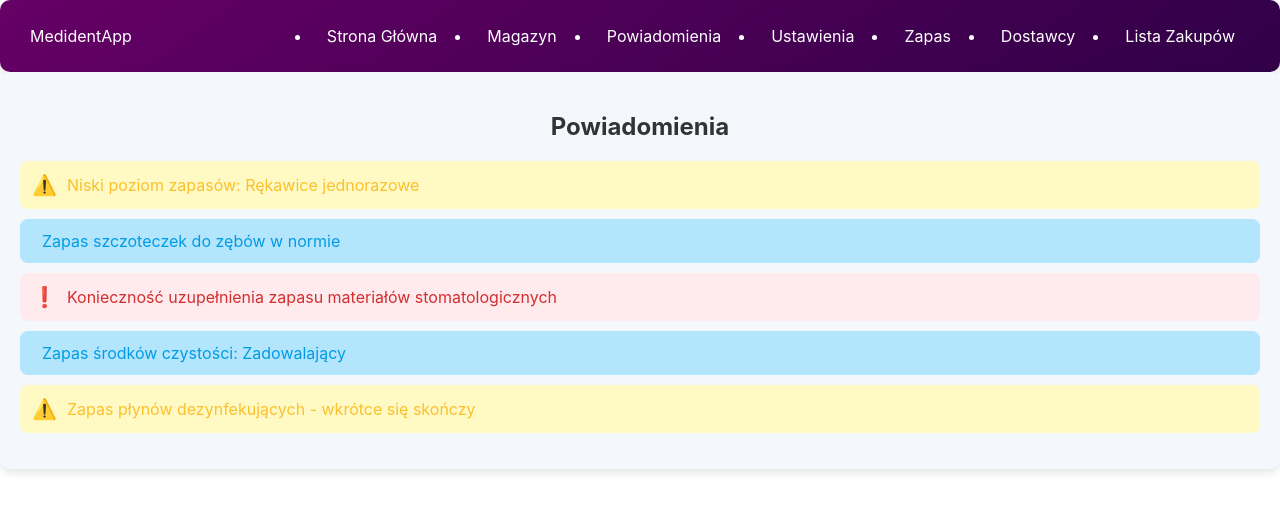
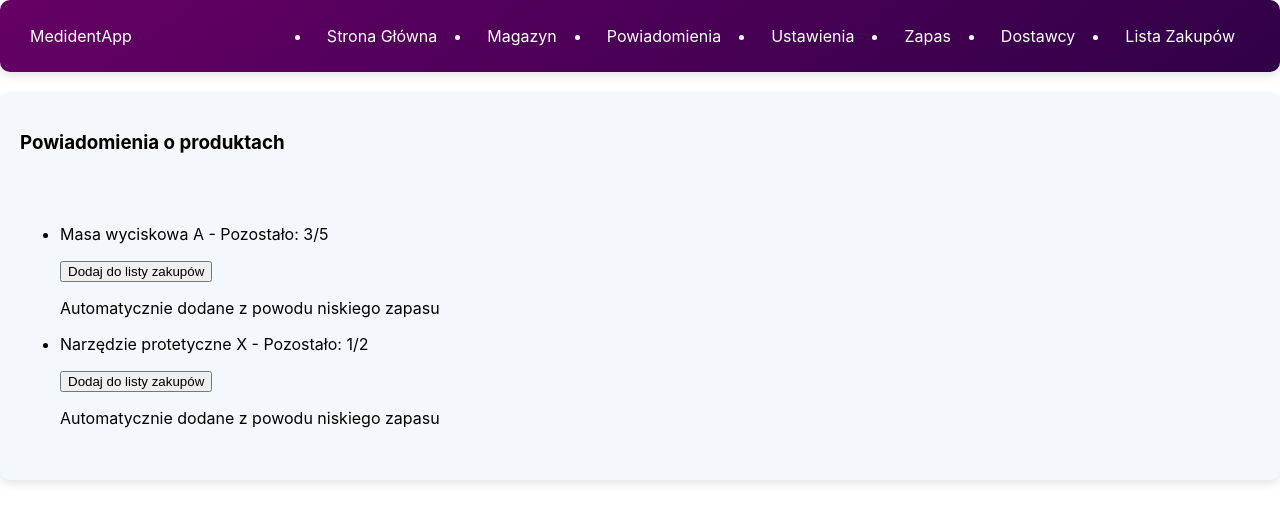
Before and after one commit to ewelinajawor/medident-app, a React (Create React App) app: page /notifications in a window 1280 px wide. Shown: the top 522 px of the page. Built offline with nearby package versions, Linux system fonts and the light colour scheme.

Commit message:
Poprawki w aplikacji

```diff
--- a/src/components/Dashboard.css
+++ b/src/components/Dashboard.css
@@ -29,10 +29,10 @@
 /* Kafelki */
 .tiles {
   display: flex;
-  justify-content: space-between; /* Rozmieszczenie kafelków równomiernie */
+  justify-content: space-between;
   gap: 20px;
   margin-top: 30px;
-  flex-wrap: nowrap; /* Zapewnia, że kafelki nie będą się zawijały */
+  flex-wrap: nowrap; /* Kafelki nie będą się zawijały */
 }
 
 /* Styl dla pojedynczego kafelka */
@@ -41,7 +41,7 @@
   border: 1px solid #ddd;
   border-radius: 10px;
   padding: 20px;
-  width: 23%; /* Zmniejszamy szerokość, by zmieściły się w jednym rzędzie */
+  width: 23%; /* Szerokość kafelków */
   box-shadow: 0 4px 8px rgba(0, 0, 0, 0.1);
   text-align: center;
   transition: transform 0.3s ease, box-shadow 0.3s ease;
@@ -50,7 +50,7 @@
   display: flex;
   flex-direction: column;
   justify-content: space-between;
-  color: #fff; /* Jasny kolor tekstu */
+  color: #fff;
 }
 
 /* Animacja załadowania kafelków */
@@ -73,33 +73,23 @@
 
 /* Kolory kafelków z gradientem */
 .tile-ok {
-  background: linear-gradient(145deg, #660066, #220b4e);
-  color: white;
+  background: linear-gradient(145deg, #660066, #220b4e); /* Odcienie fioletu */
 }
 
 .tile-warning {
-  background: linear-gradient(145deg, #66004d, #220066);
-  color: white;
+  background: linear-gradient(145deg, #66004d, #220066); /* Fioletowo-czerwony */
 }
 
 .tile-critical {
-  background: linear-gradient(145deg, #4b0082, #66004d);
-  color: white;
+  background: linear-gradient(145deg, #4b0082, #66004d); /* Ciemny fiolet */
 }
 
 .tile-upcoming-expenses {
-  background: linear-gradient(145deg, #004747, #220066);
-  color: white;
+  background: linear-gradient(145deg, #004747, #220066); /* Fioletowo-niebieski */
 }
 
 .tile-offers {
-  background: linear-gradient(145deg, #4fd1c5, #220066);
-  color: white;
-}
-
-/* Styl dla nagłówków w kafelkach */
-.tile h3 {
-  color: #fff; /* Kolor białego tekstu dla nagłówka */
+  background: linear-gradient(145deg, #4fd1c5, #220066); /* Zielony do fioletowego */
 }
 
 /* Przyciski pod kafelkami */
@@ -133,3 +123,46 @@
 .dashboard-container button:focus {
   outline: none;
 }
+
+/* Powiadomienia */
+.notifications-container {
+  background-color: #f4f7fb;
+  border-radius: 10px;
+  box-shadow: 0 4px 8px rgba(0, 0, 0, 0.1);
+  padding: 20px;
+  margin-top: 20px;
+  display: flex;
+  flex-direction: column;
+  gap: 20px;
+  animation: fadeIn 1s ease-in-out;
+}
+
+.notification {
+  display: flex;
+  justify-content: space-between;
+  align-items: center;
+  background: linear-gradient(145deg, #660066, #220b4e); /* Dopasowanie koloru do aplikacji */
+  color: white;
+  padding: 10px 20px;
+  border-radius: 10px;
+  box-shadow: 0 4px 8px rgba(0, 0, 0, 0.1);
+  transition: transform 0.3s ease, box-shadow 0.3s ease;
+}
+
+.notification:hover {
+  transform: scale(1.05);
+  box-shadow: 0 6px 12px rgba(0, 0, 0, 0.2);
+}
+
+.notification .close-btn {
+  background: transparent;
+  border: none;
+  color: white;
+  cursor: pointer;
+  font-size: 20px;
+  transition: color 0.2s ease;
+}
+
+.notification .close-btn:hover {
+  color: #ffcc00;
+}
--- a/src/components/Dashboard.js
+++ b/src/components/Dashboard.js
@@ -1,6 +1,7 @@
 import React from 'react';
 import { Link } from 'react-router-dom';
 import './Dashboard.css';
+import Notifications from './Notifications'; // Importowanie komponentu powiadomień
 
 function Dashboard({ username }) {
   // Przykładowe dane
@@ -27,19 +28,21 @@ function Dashboard({ username }) {
           <p>Stan zapasów: {inventoryStatus}</p>
           <p>Poziom zapasów: {inventoryLevel}</p>
           <Link to="/inventory">
-            <button>Zarządzaj zapasami</button>
+            <button className="tile-button">Zarządzaj zapasami</button>
           </Link>
         </div>
 
         <div className="tile tile-warning">
           <h3>Lista zamówień</h3>
           <p>Ostatnie zamówienie: {orderCount} zamówień w {orderStatus}</p>
-          <Link to="/shopping-list">
-            <button>Lista zakupów</button>
-          </Link>
-          <Link to="/orders">
-            <button>Przejdź do zamówień</button>
-          </Link>
+          <div className="tile-buttons">
+            <Link to="/shopping-list">
+              <button className="tile-button">Lista zakupów</button>
+            </Link>
+            <Link to="/orders">
+              <button className="tile-button">Przejdź do zamówień</button>
+            </Link>
+          </div>
         </div>
 
         <div className="tile tile-upcoming-expenses">
@@ -47,7 +50,7 @@ function Dashboard({ username }) {
           <p>Stan oszczędności: {savingsStatus}</p>
           <p>Kwota: {savingsAmount} PLN</p>
           <Link to="/savings">
-            <button>Przejdź do oszczędności</button>
+            <button className="tile-button">Przejdź do oszczędności</button>
           </Link>
         </div>
 
@@ -56,10 +59,13 @@ function Dashboard({ username }) {
           <p>Otrzymano {offersAmount} ofert</p>
           <p>Status: {offersStatus}</p>
           <Link to="/offers">
-            <button>Analizuj oferty</button>
+            <button className="tile-button">Analizuj oferty</button>
           </Link>
         </div>
       </div>
+
+      {/* Powiadomienia o produktach poniżej kafelków */}
+      <Notifications />
     </div>
   );
 }
--- a/src/components/Notifications.css
+++ b/src/components/Notifications.css
@@ -1,17 +1,16 @@
+/* Przykładowy plik CSS dla powiadomień */
+
+/* Kontener powiadomień */
 .notifications-container {
-  padding: 20px;
   background-color: #f4f7fb;
   border-radius: 10px;
   box-shadow: 0 4px 8px rgba(0, 0, 0, 0.1);
+  padding: 20px;
+  margin-top: 20px;
+  display: flex;
+  flex-direction: column;
+  gap: 20px;
   animation: fadeIn 1s ease-in-out;
-}
-
-.notifications-container h2 {
-  font-size: 24px;
-  font-weight: bold;
-  color: #333;
-  margin-bottom: 20px;
-  text-align: center;
 }
 
 /* Animacja załadowania powiadomień */
@@ -24,43 +23,68 @@
   }
 }
 
-.notifications-list {
-  list-style: none;
-  padding: 0;
+/* Tabela powiadomień */
+.notifications-table {
+  width: 100%;
+  border-collapse: collapse;
 }
 
-.notification {
-  font-size: 16px;
-  padding: 12px;
-  margin-bottom: 10px;
-  border-radius: 8px;
-  display: flex;
-  align-items: center;
-  transition: background-color 0.3s ease;
+.notifications-table th,
+.notifications-table td {
+  padding: 15px;
+  text-align: left;
+  border: 1px solid #ddd;
+  border-radius: 5px;
 }
 
-.notification-icon {
-  margin-right: 10px;
-  font-size: 20px;
+.notifications-table th {
+  background-color: #660066;
+  color: white;
+  font-weight: bold;
+}
+
+.notifications-table td {
+  background-color: #fff;
+  color: #333;
 }
 
 /* Kolory powiadomień */
-.notification.warning {
-  background-color: #fff9c4; /* Jasny żółty */
-  color: #fbc02d; /* Ciemniejszy żółty */
+.notification-info {
+  background-color: #4fd1c5; /* Zielony, neutralny */
+  color: white;
 }
 
-.notification.critical {
-  background-color: #ffebee; /* Jasny odcień czerwieni */
-  color: #d32f2f; /* Głęboka, intensywna czerwień */
+.notification-warning {
+  background-color: #f79c42; /* Pomarańczowy */
+  color: white;
 }
 
-.notification.info {
-  background-color: #b3e5fc; /* Jaśniejszy niebieski */
-  color: #039be5; /* Jasny niebieski */
+.notification-critical {
+  background-color: #ff4d4d; /* Czerwony */
+  color: white;
 }
 
-/* Efekt najechania */
+.notification-success {
+  background-color: #28a745; /* Zielony */
+  color: white;
+}
+
+/* Efekt przy najechaniu na powiadomienie */
 .notification:hover {
-  background-color: #f1f1f1;
+  transform: scale(1.05);
+  box-shadow: 0 6px 12px rgba(0, 0, 0, 0.2);
 }
+
+/* Przycisk zamknięcia powiadomienia */
+.notification .close-btn {
+  background: transparent;
+  border: none;
+  color: white;
+  cursor: pointer;
+  font-size: 20px;
+  transition: color 0.2s ease;
+}
+
+.notification .close-btn:hover {
+  color: #ffcc00;
+}
--- a/src/components/Notifications.js
+++ b/src/components/Notifications.js
@@ -1,29 +1,37 @@
-import React, { useState } from 'react';
+import React from 'react';
 import './Notifications.css';
 
 function Notifications() {
-  const [notifications, setNotifications] = useState([
-    { id: 1, message: 'Niski poziom zapasów: Rękawice jednorazowe', type: 'warning' },
-    { id: 2, message: 'Zapas szczoteczek do zębów w normie', type: 'info' },
-    { id: 3, message: 'Konieczność uzupełnienia zapasu materiałów stomatologicznych', type: 'critical' },
-    { id: 4, message: 'Zapas środków czystości: Zadowalający', type: 'info' },
-    { id: 5, message: 'Zapas płynów dezynfekujących - wkrótce się skończy', type: 'warning' },
-  ]);
+  // Przykładowe dane o produktach
+  const lowStockProducts = [
+    { id: 1, name: 'Masa wyciskowa A', quantity: 3, minStock: 5 },
+    { id: 2, name: 'Narzędzie protetyczne X', quantity: 1, minStock: 2 },
+    // Możesz dodać więcej produktów w niskim stanie
+  ];
 
   return (
     <div className="notifications-container">
-      <h2>Powiadomienia</h2>
-      <ul className="notifications-list">
-        {notifications.map((notification) => (
-          <li key={notification.id} className={`notification ${notification.type}`}>
-            <span className="notification-icon">
-              {notification.type === 'warning' && '⚠️'}
-              {notification.type === 'critical' && '❗'}
-            </span>
-            {notification.message}
-          </li>
-        ))}
-      </ul>
+      <h3>Powiadomienia o produktach</h3>
+      {lowStockProducts.length > 0 ? (
+        <ul>
+          {lowStockProducts.map((product) => (
+            <li key={product.id}>
+              <p>
+                {product.name} - Pozostało: {product.quantity}/{product.minStock}
+              </p>
+              <button
+                className="add-to-shopping-list"
+                onClick={() => alert(`Produkt ${product.name} dodany do listy zakupów`)}
+              >
+                Dodaj do listy zakupów
+              </button>
+              <p className="automatic-note">Automatycznie dodane z powodu niskiego zapasu</p>
+            </li>
+          ))}
+        </ul>
+      ) : (
+        <p>Brak produktów do dodania do listy zakupów</p>
+      )}
     </div>
   );
 }
```
